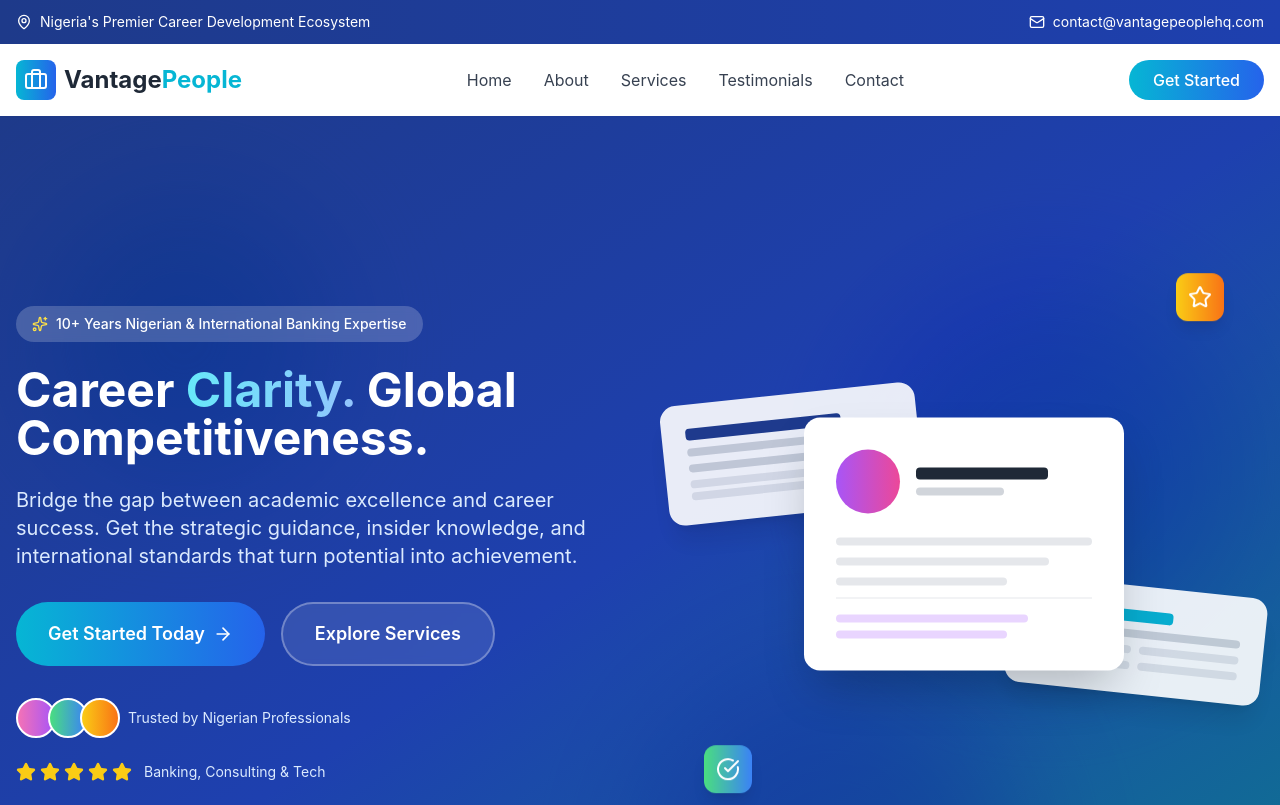
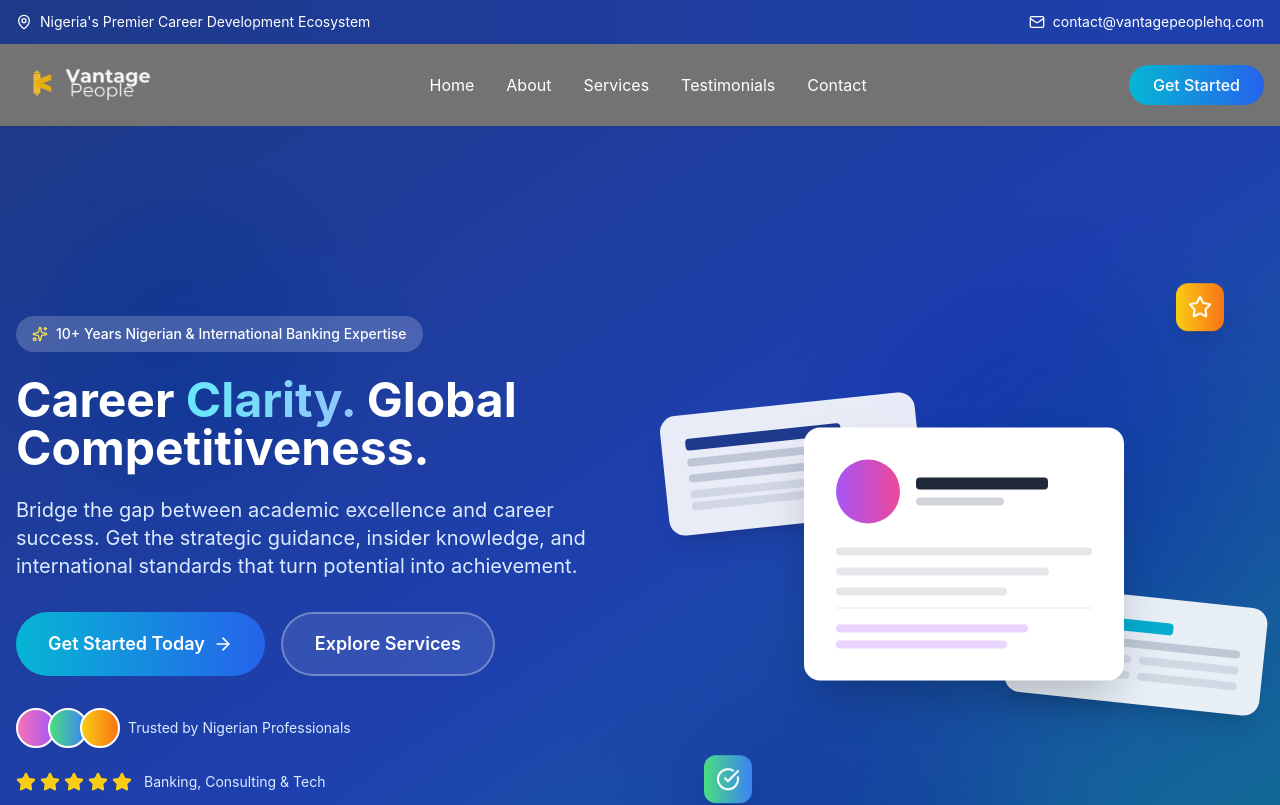
Before and after one commit to GeekyOG/vantagepeoplehq, a React (Create React App) app: page / in a window 1280 px wide. Shown: the top 805 px of the page. Built offline with nearby package versions, Linux system fonts and the light colour scheme.

Commit message:
logo update

```diff
--- a/src/Resume.js
+++ b/src/Resume.js
@@ -173,46 +173,41 @@ export default function VantagePeopleLanding() {
         </div>
       </div>
 
-      <nav className="bg-white shadow-sm sticky top-0 z-50">
+      <nav className="bg-neutral-500 shadow-sm sticky top-0 z-50">
         <div className="max-w-7xl mx-auto px-4 py-4">
           <div className="flex justify-between items-center">
             <div className="flex items-center gap-2">
-              <div className="w-10 h-10 bg-gradient-to-r from-cyan-500 to-blue-600 rounded-lg flex items-center justify-center">
-                <Briefcase className="w-6 h-6 text-white" />
-              </div>
-              <span className="text-2xl font-bold text-gray-800">
-                Vantage<span className="text-cyan-500">People</span>
-              </span>
+              <img src="/logo.png" className="h-[50px]" />
             </div>
 
             <div className="hidden md:flex items-center gap-8">
               <button
                 onClick={() => scrollToSection("home")}
-                className="text-gray-700 hover:text-cyan-500 transition"
+                className="text-white hover:text-cyan-500 transition"
               >
                 Home
               </button>
               <button
                 onClick={() => scrollToSection("about")}
-                className="text-gray-700 hover:text-cyan-500 transition"
+                className="text-white hover:text-cyan-500 transition"
               >
                 About
               </button>
               <button
                 onClick={() => scrollToSection("services")}
-                className="text-gray-700 hover:text-cyan-500 transition"
+                className="text-white hover:text-cyan-500 transition"
               >
                 Services
               </button>
               <button
                 onClick={() => scrollToSection("testimonials")}
-                className="text-gray-700 hover:text-cyan-500 transition"
+                className="text-white hover:text-cyan-500 transition"
               >
                 Testimonials
               </button>
               <button
                 onClick={() => scrollToSection("contact")}
-                className="text-gray-700 hover:text-cyan-500 transition"
+                className="text-white hover:text-cyan-500 transition"
               >
                 Contact
               </button>
@@ -935,12 +930,7 @@ export default function VantagePeopleLanding() {
       <footer className="bg-gray-900 text-white py-12">
         <div className="max-w-7xl mx-auto px-4 text-center">
           <div className="flex items-center justify-center gap-2 mb-4">
-            <div className="w-10 h-10 bg-gradient-to-r from-cyan-500 to-blue-600 rounded-lg flex items-center justify-center">
-              <Briefcase className="w-6 h-6 text-white" />
-            </div>
-            <span className="text-2xl font-bold">
-              Vantage<span className="text-cyan-400">People</span>
-            </span>
+            <img src="/logo.png" className="h-[50px]" />
           </div>
           <p className="text-gray-400 mb-2">
             Career Clarity. Global Competitiveness.
```
Also changed, not shown: index.d.ts (added, +38 -0 lines), tsconfig.json (added, +41 -0 lines), public/logo.png (added), public/vantage-logo.png (added).
